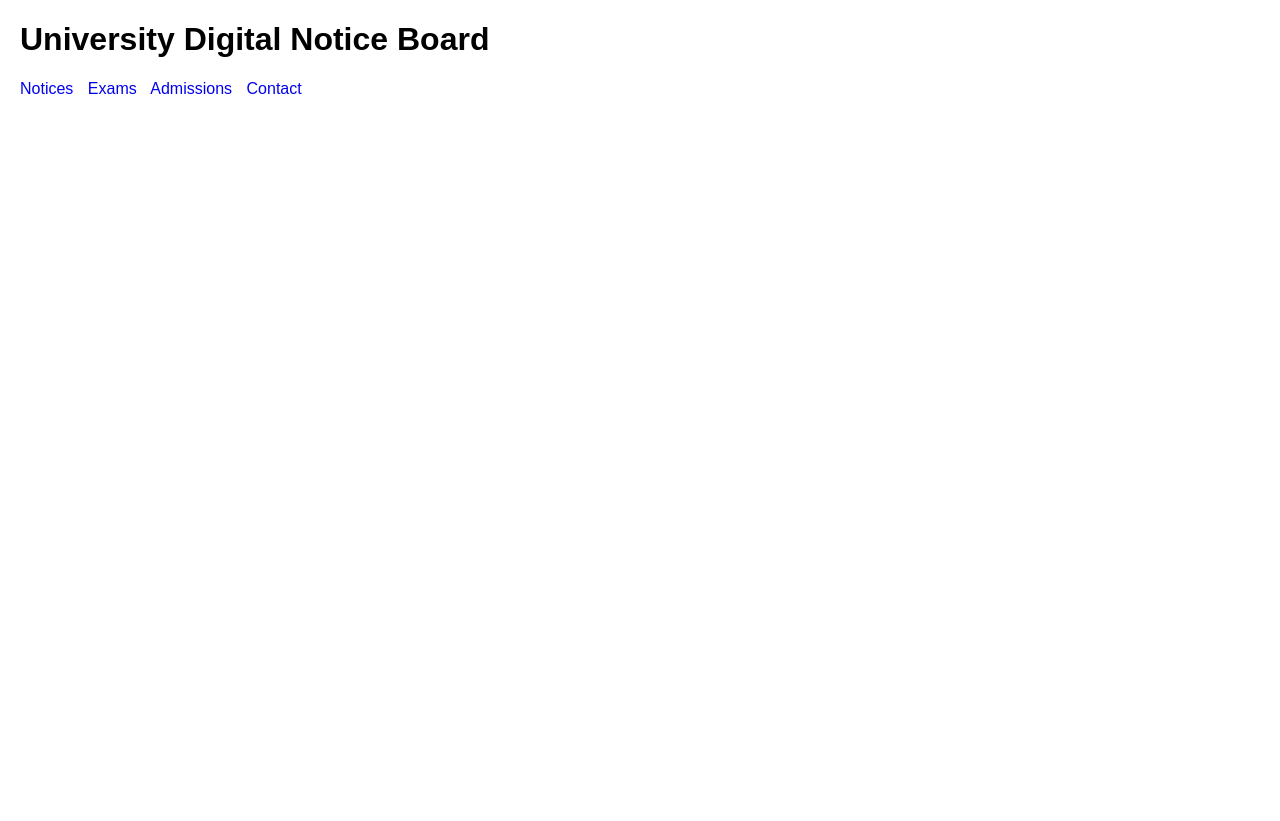
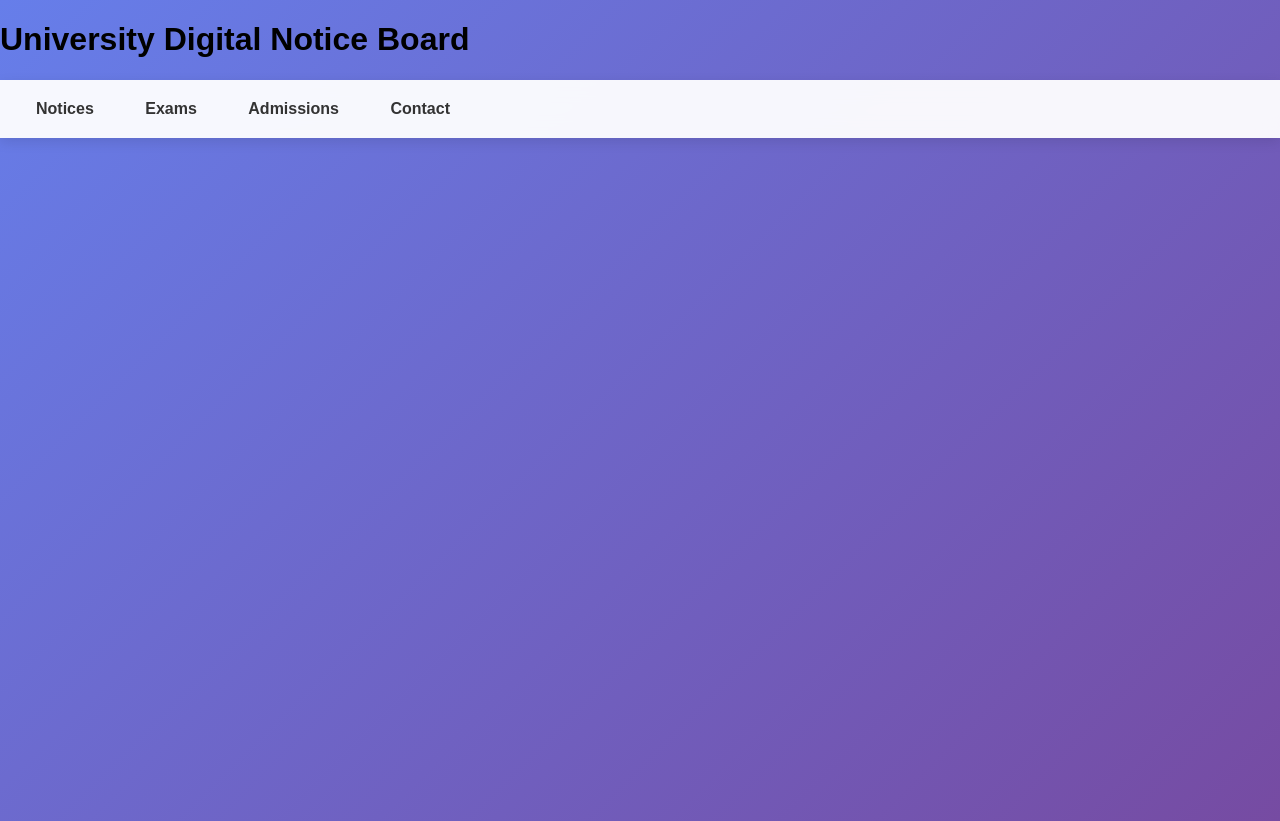
Before and after one commit to umairnbutt/uni-notice-board, a website: page src/index.html in a window 1280 px wide. Before the commit the page ends 800 px from the top, so only its background shows below. Drawn offline with Linux system fonts and the light colour scheme.

Commit message:
Add feature exams with styles

```diff
--- a/package.json
+++ b/package.json
@@ -11,6 +11,6 @@
     "htmlhint": "^1.1.4",
     "parcel": "^2.12.0",
     "stylelint": "^16.0.0",
-    "stylelint-config-standard": "^36.0.0"
+    "stylelint-config-standard": "^36.0.1"
   }
 }
--- a/styles/style.css
+++ b/styles/style.css
@@ -1,9 +1,23 @@
 body {
   font-family: Arial, sans-serif;
-  margin: 20px;
+  margin: 0;
+  padding: 0;
+  background: linear-gradient(135deg, #667eea 0%, #764ba2 100%);
+  min-height: 100vh;
+}
+
+nav {
+  background: rgb(255 255 255 / 95%);
+  padding: 20px;
+  backdrop-filter: blur(10px);
+  box-shadow: 0 4px 12px rgb(0 0 0 / 10%);
 }
 
 nav a {
-  margin-right: 10px;
+  margin-right: 15px;
   text-decoration: none;
+  color: #333;
+  font-weight: bold;
+  padding: 8px 16px;
+  border-radius: 20px;
 }
```
Also changed, not shown: 1 other file.
